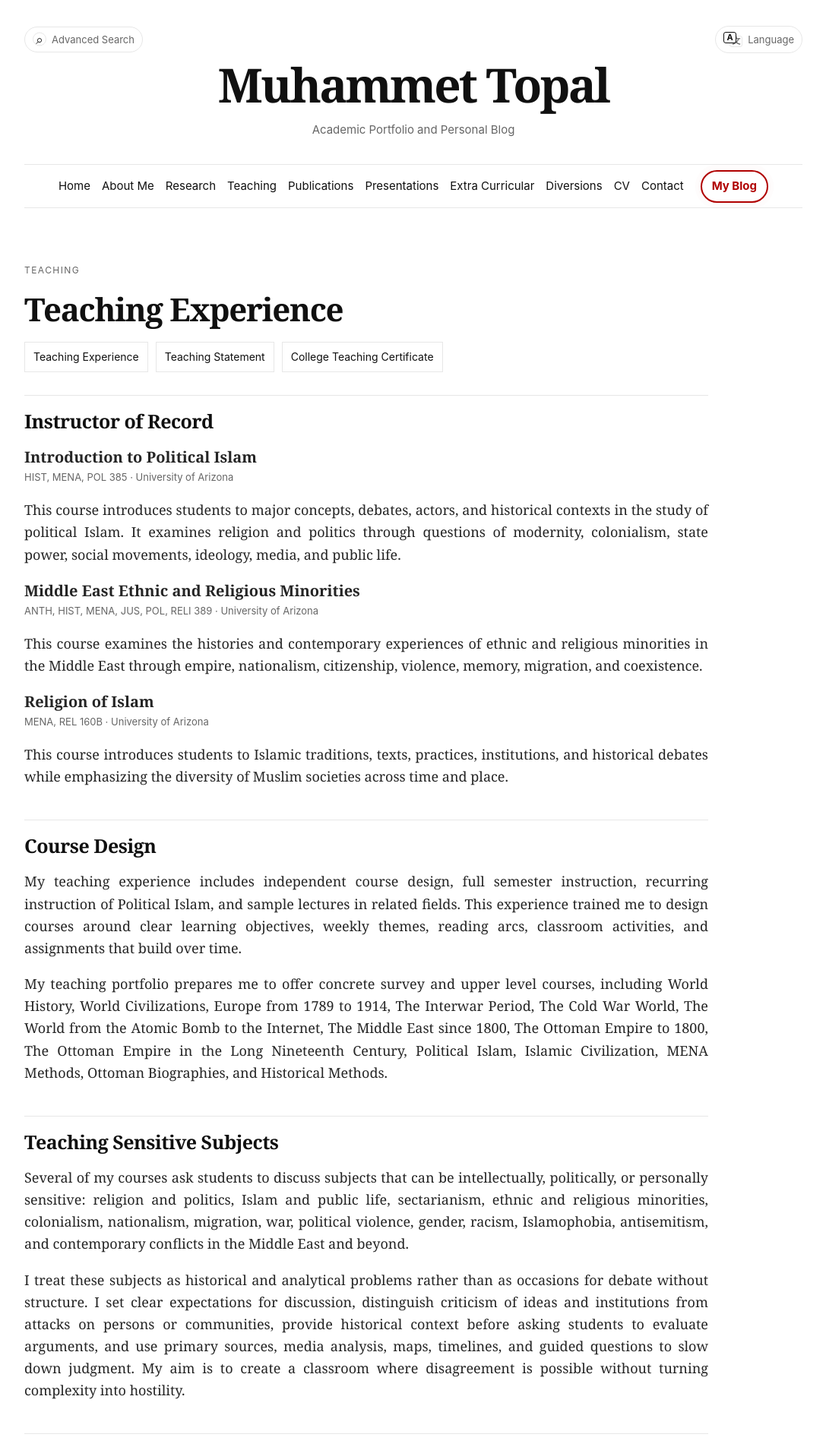
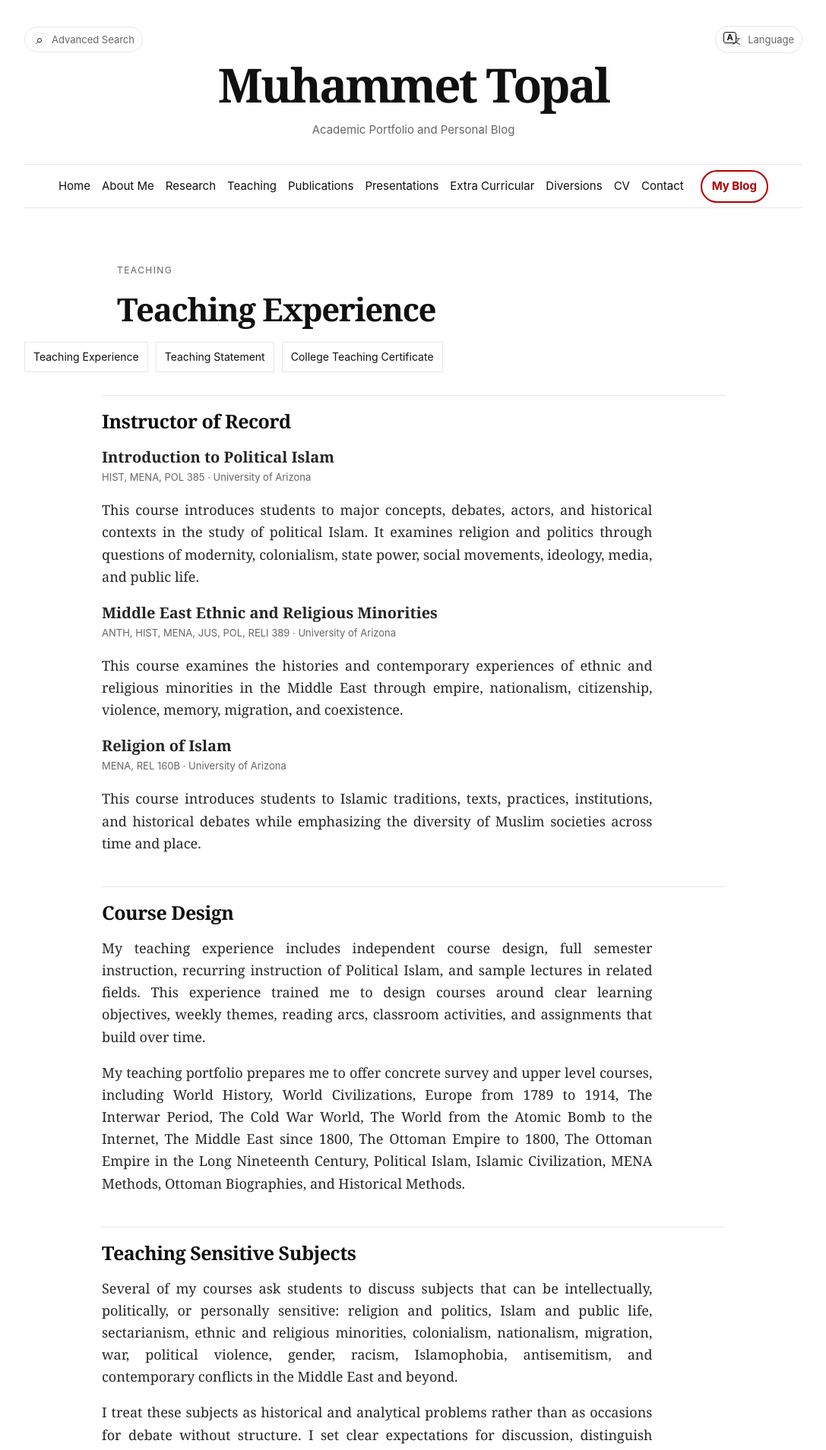
Before and after one commit to m-topal/muhammettopal, a Jekyll site: the page built from teaching-experience.md, in a window 1280 px wide. Shown: the top 1909 px of the page at 76% size, without its empty margins (96-1183 px from the left). Built offline with Jekyll 4.4.1, drawn with Linux system fonts in a browser that asks for light colours.

Commit message:
Add files via upload

```diff
--- a/assets/css/style.css
+++ b/assets/css/style.css
@@ -988,3 +988,85 @@ main{padding-top:42px}.home-intro{max-width:820px;margin:0 auto;text-align:left}
     justify-content: center;
   }
 }
+
+
+/* v17: teaching experience centered, one-column but not too wide */
+.teaching-experience-page .experience-grid {
+  grid-template-columns: 1fr !important;
+  max-width: 780px !important;
+  margin-left: auto !important;
+  margin-right: auto !important;
+}
+
+.teaching-experience-page .experience-card {
+  max-width: 780px !important;
+  width: 100%;
+}
+
+.teaching-experience-page .experience-card p {
+  max-width: 68ch;
+}
+
+.teaching-experience-page .lead {
+  max-width: 780px;
+  margin-left: auto;
+  margin-right: auto;
+}
+
+.teaching-experience-page .label,
+.teaching-experience-page h1 {
+  max-width: 780px;
+  margin-left: auto;
+  margin-right: auto;
+}
+
+/* Put Teaching cards visually before the image with tighter spacing */
+.teaching-page .subpage-grid,
+.teaching-page .card-grid {
+  margin-top: 24px;
+  margin-bottom: 30px;
+}
+
+.teaching-page .photo-text,
+.teaching-page .page-image,
+.teaching-page figure {
+  margin-top: 26px;
+}
+
+@media (max-width: 900px) {
+  .teaching-experience-page .experience-grid,
+  .teaching-experience-page .experience-card,
+  .teaching-experience-page .lead,
+  .teaching-experience-page .label,
+  .teaching-experience-page h1 {
+    max-width: 100% !important;
+  }
+}
+
+
+/* v17 corrected: actual Teaching page card and image order spacing */
+.teaching-page .teaching-options {
+  margin-top: 24px;
+  margin-bottom: 28px;
+}
+
+.teaching-page .teaching-photo {
+  margin-top: 26px;
+}
+
+/* v17 corrected: Teaching Experience should be one centered medium-width column */
+.teaching-experience-page .experience-grid {
+  grid-template-columns: 1fr !important;
+  max-width: 820px !important;
+  margin-left: auto !important;
+  margin-right: auto !important;
+}
+
+.teaching-experience-page .experience-card {
+  max-width: 820px !important;
+  width: 100%;
+}
+
+.teaching-experience-page .experience-card p {
+  max-width: 72ch;
+}
```
Also changed, not shown: teaching.md (+9 -6 lines), README_INSTALL.md.
